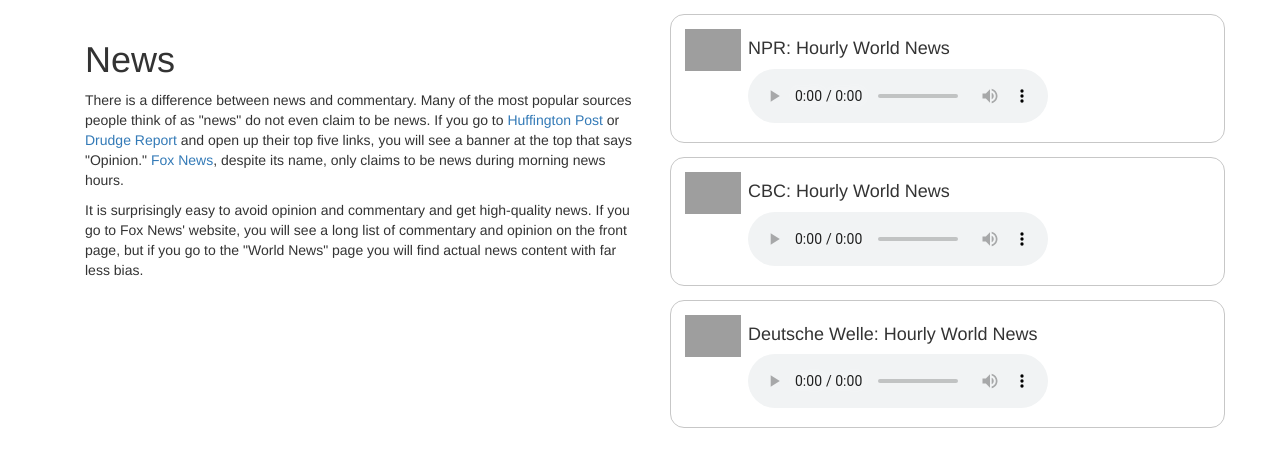
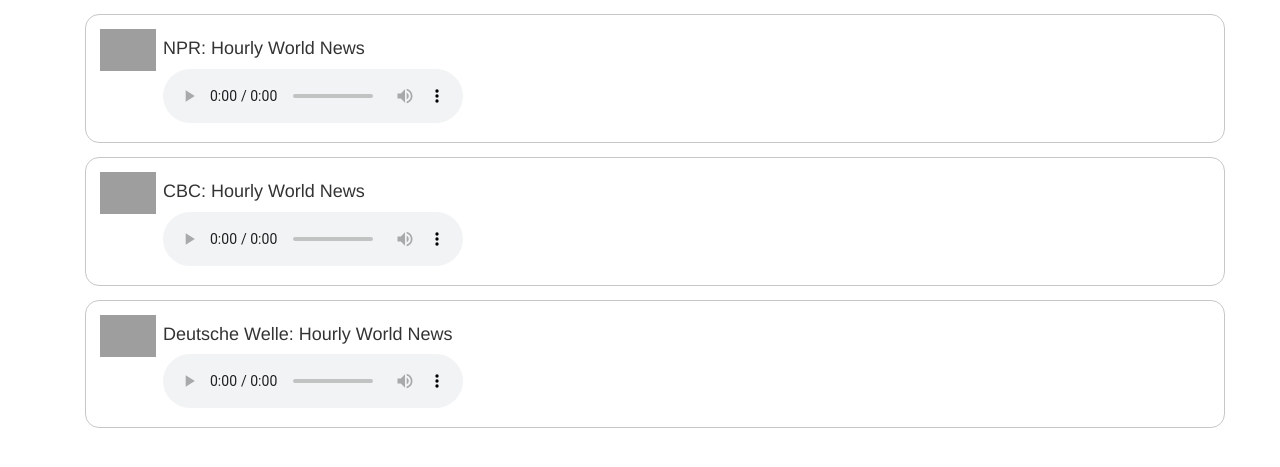
Before and after one commit to cjtrowbridge/news, a PHP site: page / in a window 1280 px wide. Shown: the top 467 px of the page. Run offline with PHP 8.4, Linux system fonts and the light colour scheme; data that the repository does not hold is empty; some libraries are stand-ins or nearby versions; grey boxes are pictures that could not be loaded.

Commit message:
Update index.php

```diff
--- a/index.php
+++ b/index.php
@@ -34,12 +34,12 @@ function FetchFeed($url){
   <script src="https://cdnjs.cloudflare.com/ajax/libs/tether/1.3.7/js/tether.min.js" integrity="sha384-XTs3FgkjiBgo8qjEjBk0tGmf3wPrWtA6coPfQDfFEY8AnYJwjalXCiosYRBIBZX8" crossorigin="anonymous"></script>
   <script src="https://maxcdn.bootstrapcdn.com/bootstrap/4.0.0-alpha.5/js/bootstrap.min.js" integrity="sha384-BLiI7JTZm+JWlgKa0M0kGRpJbF2J8q+qreVrKBC47e3K6BW78kGLrCkeRX6I9RoK" crossorigin="anonymous"></script>
 
-  <link rel="stylesheet" href="/css/style.css">
+  <link rel="stylesheet" href="css/style.css">
 
   <meta property="og:title" content="News">
   <meta property="og:type" content="website">
   <meta property="og:description" content="These high quality news sources do not include any commentary, just news." />
-  <meta property="og:url" content="https://news.cjtrowbridge.com">
+  <meta property="og:url" content="https://cjtrowbridge.com/news">
 
 </head>
 
@@ -49,20 +49,7 @@ function FetchFeed($url){
 
     <div class="container">
       <div class="row">
-        <div class="col-xs-12 col-md-6">
-
-          <br><h1>News</h1>
-          <p>
-            There is a difference between news and commentary. Many of the most popular sources people think of as "news" do not even claim to be news.
-            If you go to <a href="http://www.huffingtonpost.com/" target="_blank">Huffington Post</a> or <a href="http://www.drudgereport.com/" target="_blank">Drudge Report</a> and open up their top five links, you will see a banner at the top that says "Opinion."
-            <a href="http://www.foxnews.com/" target="_blank">Fox News</a>, despite its name, only claims to be news during morning news hours.
-          </p>
-          <p>
-            It is surprisingly easy to avoid opinion and commentary and get high-quality news. If you go to Fox News' website, you will see a long list of commentary and opinion on the front page, but if you go to the "World News" page you will find actual news content with far less bias.
-          </p>
-
-        </div>
-        <div class="col-xs-12 col-md-6">
+        <div class="col-xs-12">
 
           <div class="podcastContainer" data-feed="/?feed=npr-podcast">
             <img src="https://media.npr.org/images/podcasts/2013/primary/hourly_news_summary-c464279737c989a5fbf3049bc229152af3c36b9d.png?s=1400">
@@ -88,7 +75,7 @@ function FetchFeed($url){
     </div>
   </div><!-- /.container -->
 
-  <script src="/js/news.js"></script>
+  <script src="js/news.js"></script>
 
 </body>
 </html>
```
